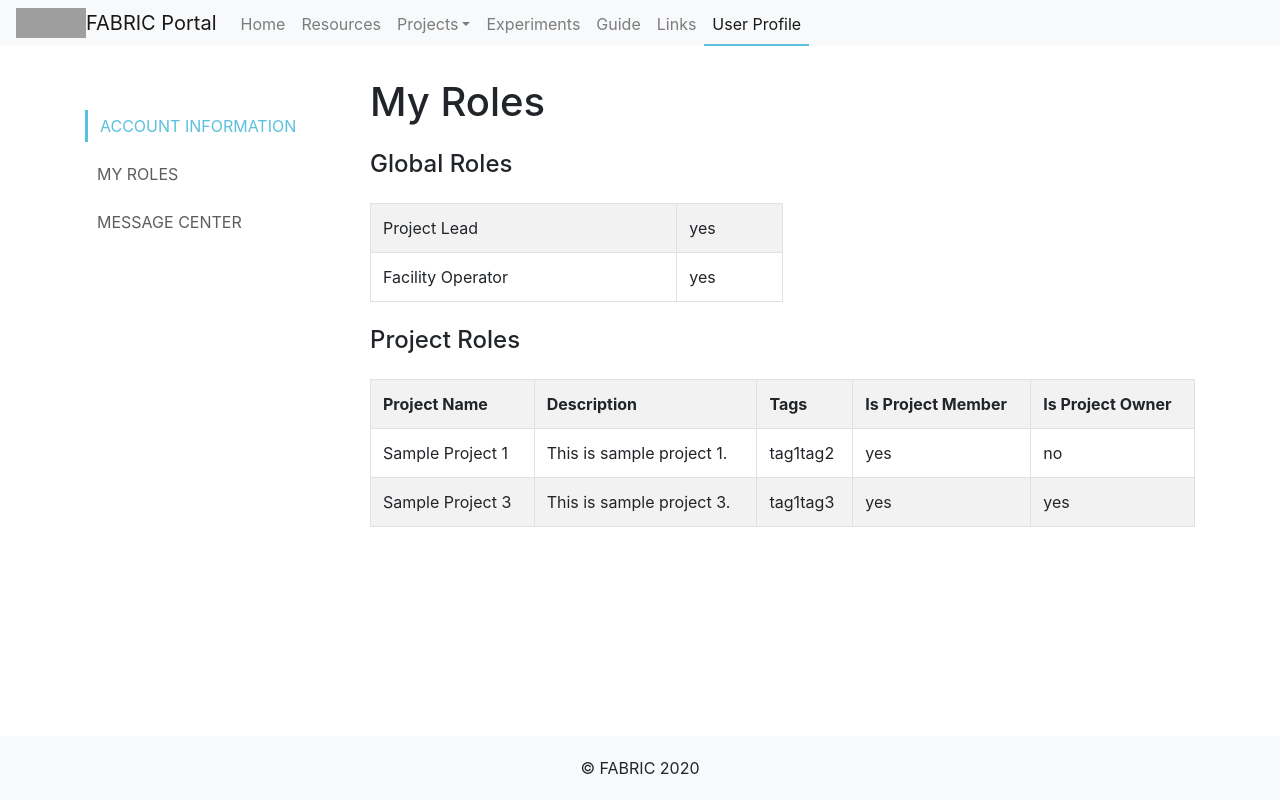
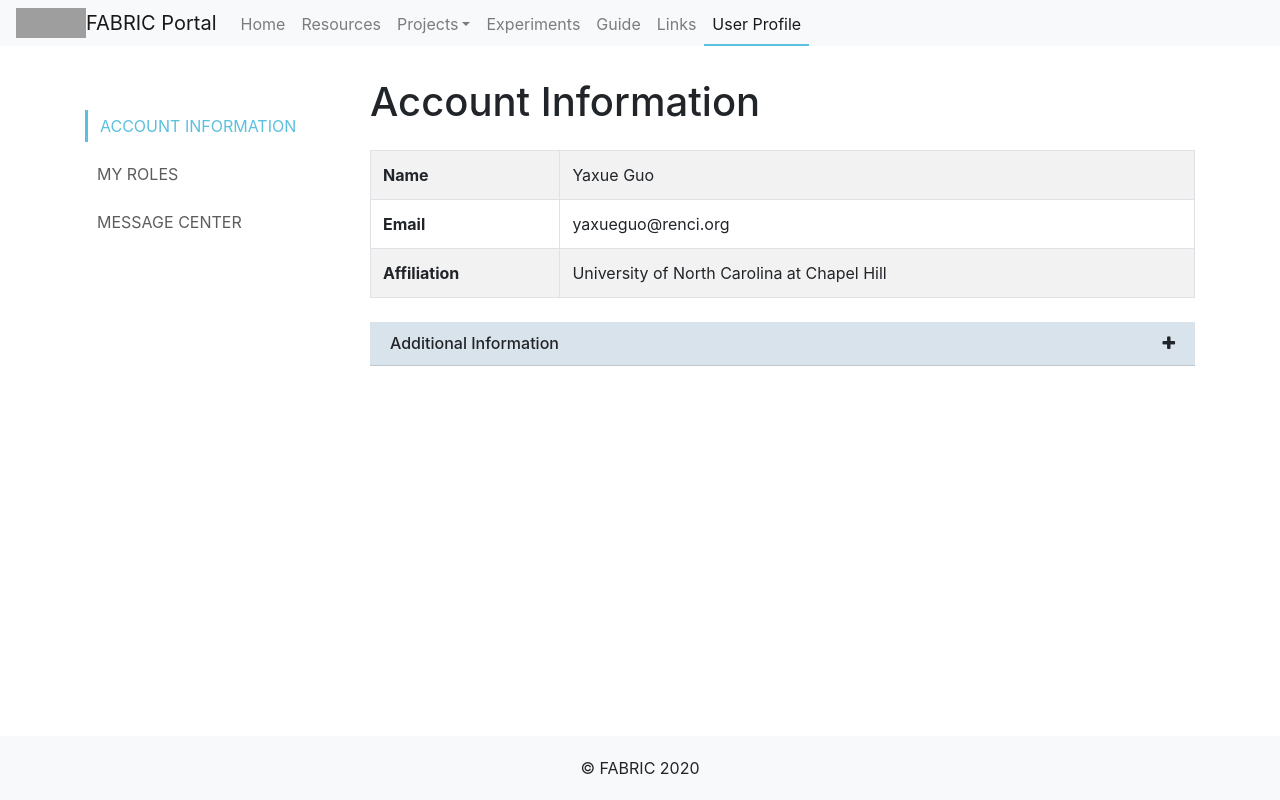
Before and after one commit to fabric-testbed/fabric-portal, a React (Create React App) app: page /user in a window 1280 px wide. Built offline with nearby package versions, Linux system fonts and the light colour scheme; grey boxes are pictures that could not be loaded.

Commit message:
#8: added rendering of check & times icons

```diff
--- a/src/components/UserProfile/MyRoles.jsx
+++ b/src/components/UserProfile/MyRoles.jsx
@@ -21,8 +21,15 @@ class MyRoles extends React.Component {
       // concatenate project info and user role objects
       myProjects.push({ ...getProject(role.project_id), ...role });
     }
-    console.log(myProjects);
     return myProjects;
+  }
+
+  checkIcon() {
+    return <i className="fa fa-check text-success"></i>;
+  }
+
+  timesIcon() {
+    return <i className="fa fa-check text-danger"></i>;
   }
 
   render() {
@@ -35,16 +42,18 @@ class MyRoles extends React.Component {
           <tbody>
             <tr>
               <td>Project Lead</td>
-              <td>
-                {this.state.user.global_roles.is_project_lead ? "yes" : "no"}
+              <td className="text-center">
+                {this.state.user.global_roles.is_project_lead
+                  ? this.checkIcon()
+                  : this.timesIcon()}
               </td>
             </tr>
             <tr>
               <td>Facility Operator</td>
-              <td>
-                {this.state.user.global_roles.is_facility_operator
-                  ? "yes"
-                  : "no"}
+              <td className="text-center">
+                {this.state.user.global_roles.is_project_lead
+                  ? this.checkIcon()
+                  : this.timesIcon()}
               </td>
             </tr>
           </tbody>
--- a/src/pages/User.jsx
+++ b/src/pages/User.jsx
@@ -11,7 +11,7 @@ class User extends React.Component {
       { name: "MY ROLES", active: false },
       { name: "MESSAGE CENTER", active: false },
     ],
-    activeIndex: 1,
+    activeIndex: 0,
     componentNames: [AccountInfo, MyRoles, MessageCenter],
   };
 
--- a/src/services/fakeUserInformation.js
+++ b/src/services/fakeUserInformation.js
@@ -9,8 +9,8 @@ export const userInfo = {
   eppn: "yaxue@unc.edu",
   global_roles: { is_project_lead: true, is_facility_operator: true },
   project_roles: [
-    { project_id: 1, is_project_member: "yes", is_project_owner: "no" },
-    { project_id: 3, is_project_member: "yes", is_project_owner: "yes" },
+    { project_id: 1, is_project_member: true, is_project_owner: false },
+    { project_id: 3, is_project_member: true, is_project_owner: true },
   ],
 };
 
```
